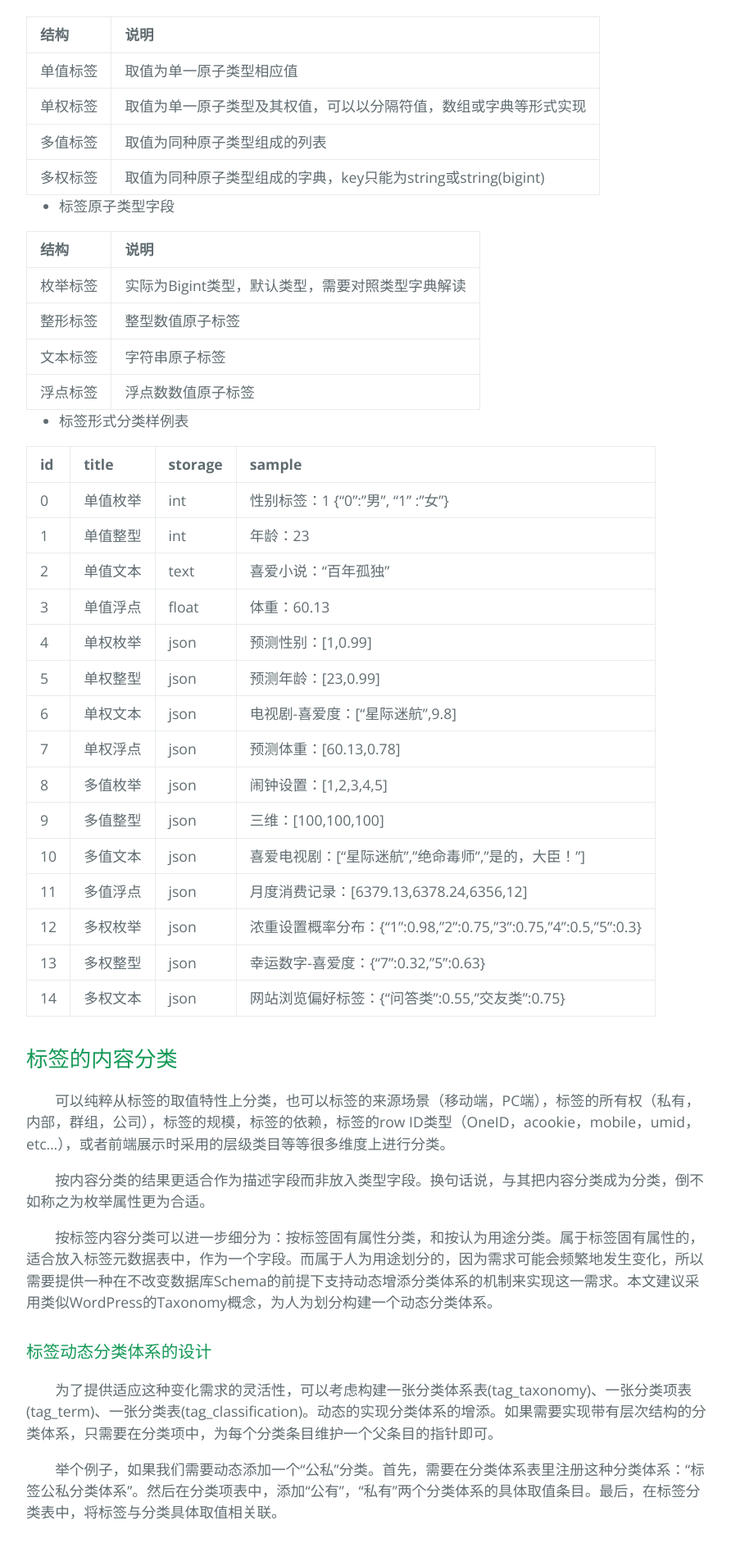
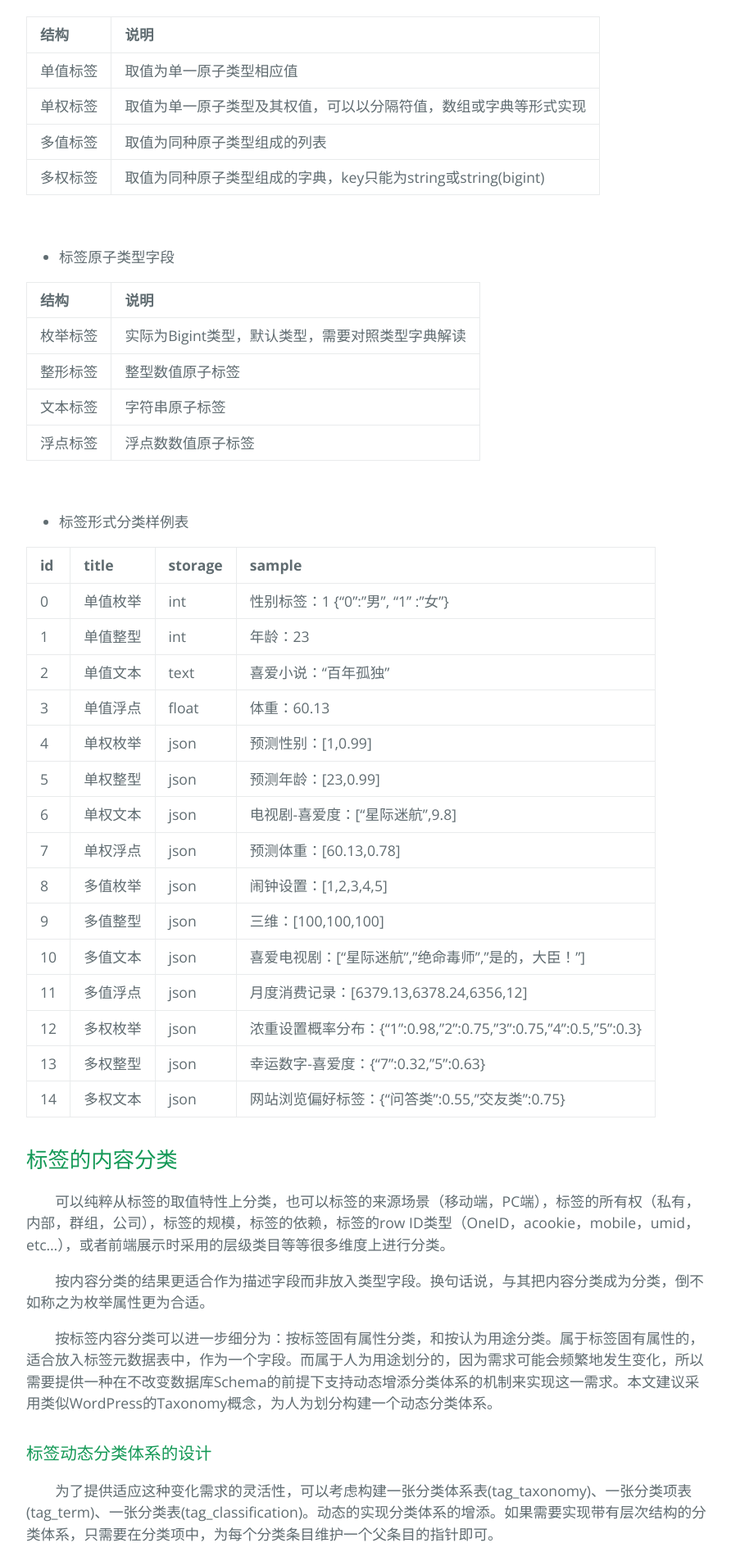
Before and after one commit to Littletreeeeee/prd-invest, a Jekyll site: the page built from documents/theory_analysis_tags_classification.md, in a window 1280 px wide. Shown: the part 1786-3679 px from the top of the page at 82% size, without its empty margins (192-1084 px from the left). Built offline with Jekyll 4.4.1, drawn with Linux system fonts in a browser that asks for light colours; the repository's description, which GitHub fills in, is left out.

Commit message:
edit content

```diff
--- a/documents/theory_analysis_tags_classification.md
+++ b/documents/theory_analysis_tags_classification.md
@@ -50,6 +50,7 @@ layout: default
 | 多值标签 | 取值为同种原子类型组成的列表 |
 | 多权标签 | 取值为同种原子类型组成的字典，key只能为string或string(bigint) |
 
+&emsp;&emsp;
 
 * 标签原子类型字段
 
@@ -60,6 +61,7 @@ layout: default
 | 文本标签 | 字符串原子标签 |
 | 浮点标签 | 浮点数数值原子标签 |
 
+&emsp;&emsp;
 
 * 标签形式分类样例表
 
```
